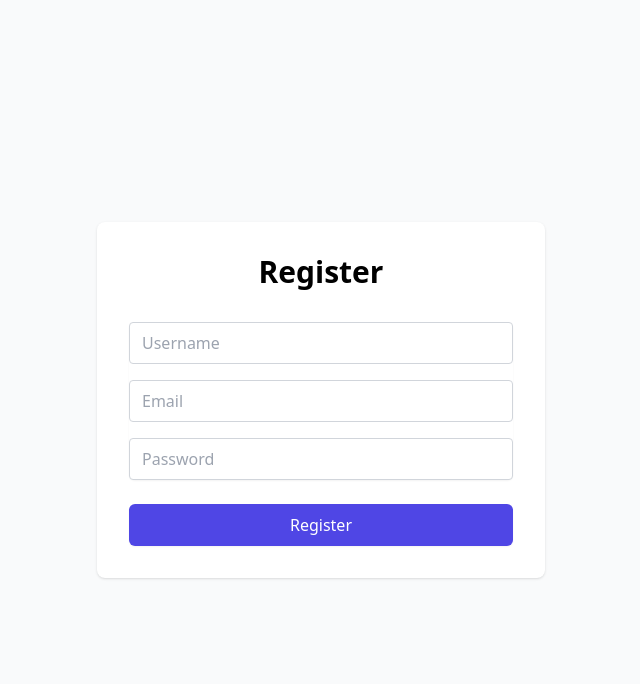
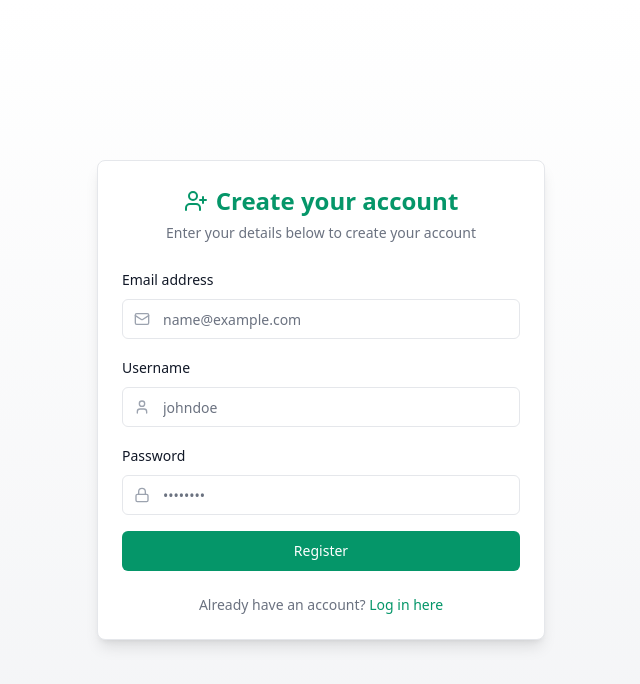
Before and after one commit to AlexanderP258/RideShare, a Next.js app in the folder frontend/RideShare/: page /register in a window 1280 px wide. Shown: the top 684 px of the page, without its empty margins (319-959 px from the left). Built offline with nearby package versions, Linux system fonts and the light colour scheme.

Commit message:
feat(register): integrate Tailwind styling with existing auth logic

```diff
--- a/frontend/RideShare/app/register/page.tsx
+++ b/frontend/RideShare/app/register/page.tsx
@@ -2,29 +2,71 @@
 
 import { useState } from "react";
 import { useRouter } from "next/navigation";
-import { authApi } from "../api/auth";
+import { authApi } from "@/app/api/auth";
+import { UserPlus, Mail, Lock, User } from "lucide-react";
+import { cn } from "@/lib/utils";
+
+const Input = ({ className, ...props }) => {
+  return (
+    <input
+      className={cn(
+        "flex h-10 w-full rounded-md border border-gray-200 bg-white px-3 py-2 text-sm ring-offset-white file:border-0 file:bg-transparent file:text-sm file:font-medium placeholder:text-gray-500 focus-visible:outline-none focus-visible:ring-2 focus-visible:ring-emerald-500 focus-visible:ring-offset-2 disabled:cursor-not-allowed disabled:opacity-50",
+        className
+      )}
+      {...props}
+    />
+  );
+};
+
+const Button = ({ className, children, ...props }) => {
+  return (
+    <button
+      className={cn(
+        "inline-flex items-center justify-center rounded-md text-sm font-medium ring-offset-white transition-colors focus-visible:outline-none focus-visible:ring-2 focus-visible:ring-emerald-500 focus-visible:ring-offset-2 disabled:pointer-events-none disabled:opacity-50",
+        "bg-emerald-600 text-white hover:bg-emerald-700",
+        "h-10 px-4 py-2",
+        className
+      )}
+      {...props}
+    >
+      {children}
+    </button>
+  );
+};
 
 export default function Register() {
   const router = useRouter();
+
+  const [email, setEmail] = useState("");
+  const [username, setUsername] = useState("");
+  const [password, setPassword] = useState("");
   const [error, setError] = useState("");
   const [success, setSuccess] = useState("");
+  const [isLoading, setIsLoading] = useState(false);
 
   const handleSubmit = async (e: React.FormEvent<HTMLFormElement>) => {
     e.preventDefault();
     setError("");
     setSuccess("");
 
-    const formData = new FormData(e.currentTarget);
+    if (!email || !password || !username) {
+      setError("Please fill in all fields");
+      return;
+    }
+    if (password.length < 8) {
+      setError("Password must be at least 8 characters long");
+      return;
+    }
+    if (username.length < 3) {
+      setError("Username must be at least 3 characters long");
+      return;
+    }
 
+    setIsLoading(true);
     try {
-      const response = await authApi.register({
-        username: formData.get("username") as string,
-        email: formData.get("email") as string,
-        password: formData.get("password") as string,
-      });
-
-      if (response.message) {
-        setSuccess(response.message);
+      const res = await authApi.register({ email, username, password });
+      if (res.message) {
+        setSuccess(res.message);
       } else {
         setSuccess("Registration successful!");
       }
@@ -34,48 +76,125 @@ export default function Register() {
       }, 1500);
     } catch (err: any) {
       setError(err.message || "Registration failed. Please try again.");
+    } finally {
+      setIsLoading(false);
     }
   };
 
   return (
-    <div className="min-h-screen flex items-center justify-center bg-gray-50">
-      <div className="max-w-md w-full space-y-8 p-8 bg-white rounded-lg shadow">
-        <h2 className="text-center text-3xl font-bold">Register</h2>
-        {error && <div className="text-red-500 text-center">{error}</div>}
-        {success && <div className="text-green-500 text-center">{success}</div>}
+    <main className="min-h-screen flex items-center justify-center bg-gradient-to-b from-white to-gray-100 p-4">
+      <div className="w-full max-w-md space-y-6">
+        <div className="rounded-lg border bg-white text-gray-900 shadow-lg">
+          {/* Header */}
+          <div className="flex flex-col space-y-1.5 p-6">
+            <div className="flex items-center justify-center space-x-2">
+              <UserPlus className="h-6 w-6 text-emerald-600" />
+              <h2 className="text-2xl font-bold text-center text-emerald-600">
+                Create your account
+              </h2>
+            </div>
+            <p className="text-sm text-center text-gray-500">
+              Enter your details below to create your account
+            </p>
+          </div>
 
-        <form onSubmit={handleSubmit} className="mt-8 space-y-6">
-          <div className="rounded-md shadow-sm space-y-4">
-            <input
-              name="username"
-              type="text"
-              required
-              className="appearance-none rounded relative block w-full px-3 py-2 border border-gray-300"
-              placeholder="Username"
-            />
-            <input
-              name="email"
-              type="email"
-              required
-              className="appearance-none rounded relative block w-full px-3 py-2 border border-gray-300"
-              placeholder="Email"
-            />
-            <input
-              name="password"
-              type="password"
-              required
-              className="appearance-none rounded relative block w-full px-3 py-2 border border-gray-300"
-              placeholder="Password"
-            />
+          {/* Form */}
+          <div className="p-6 pt-0">
+            <form onSubmit={handleSubmit} className="space-y-4">
+              <div className="space-y-2">
+                <label
+                  htmlFor="email"
+                  className="text-sm font-medium leading-none"
+                >
+                  Email address
+                </label>
+                <div className="relative">
+                  <Mail className="absolute left-3 top-3 h-4 w-4 text-gray-400" />
+                  <Input
+                    id="email"
+                    type="email"
+                    placeholder="name@example.com"
+                    className="pl-10"
+                    value={email}
+                    onChange={(e) => setEmail(e.target.value)}
+                    required
+                  />
+                </div>
+              </div>
+
+              <div className="space-y-2">
+                <label
+                  htmlFor="username"
+                  className="text-sm font-medium leading-none"
+                >
+                  Username
+                </label>
+                <div className="relative">
+                  <User className="absolute left-3 top-3 h-4 w-4 text-gray-400" />
+                  <Input
+                    id="username"
+                    type="text"
+                    placeholder="johndoe"
+                    className="pl-10"
+                    value={username}
+                    onChange={(e) => setUsername(e.target.value)}
+                    required
+                  />
+                </div>
+              </div>
+
+              <div className="space-y-2">
+                <label
+                  htmlFor="password"
+                  className="text-sm font-medium leading-none"
+                >
+                  Password
+                </label>
+                <div className="relative">
+                  <Lock className="absolute left-3 top-3 h-4 w-4 text-gray-400" />
+                  <Input
+                    id="password"
+                    type="password"
+                    placeholder="••••••••"
+                    className="pl-10"
+                    value={password}
+                    onChange={(e) => setPassword(e.target.value)}
+                    required
+                  />
+                </div>
+              </div>
+
+              {error && (
+                <div className="rounded-lg border border-red-200 bg-red-50 p-4 text-sm text-red-600">
+                  {error}
+                </div>
+              )}
+              {success && (
+                <div className="rounded-lg border border-green-200 bg-green-50 p-4 text-sm text-green-600">
+                  {success}
+                </div>
+              )}
+
+              <Button type="submit" className="w-full" disabled={isLoading}>
+                {isLoading ? "Registering..." : "Register"}
+              </Button>
+            </form>
           </div>
-          <button
-            type="submit"
-            className="w-full flex justify-center py-2 px-4 border border-transparent rounded-md shadow-sm text-white bg-indigo-600 hover:bg-indigo-700"
-          >
-            Register
-          </button>
-        </form>
+
+          {/* Footer */}
+          <div className="p-6 pt-0">
+            <div className="text-sm text-center text-gray-500">
+              Already have an account?{" "}
+              <a
+                href="/login"
+                className="text-emerald-600 hover:text-emerald-700 font-medium"
+              >
+                Log in here
+              </a>
+            </div>
+          </div>
+        </div>
       </div>
-    </div>
+    </main>
   );
 }
```
